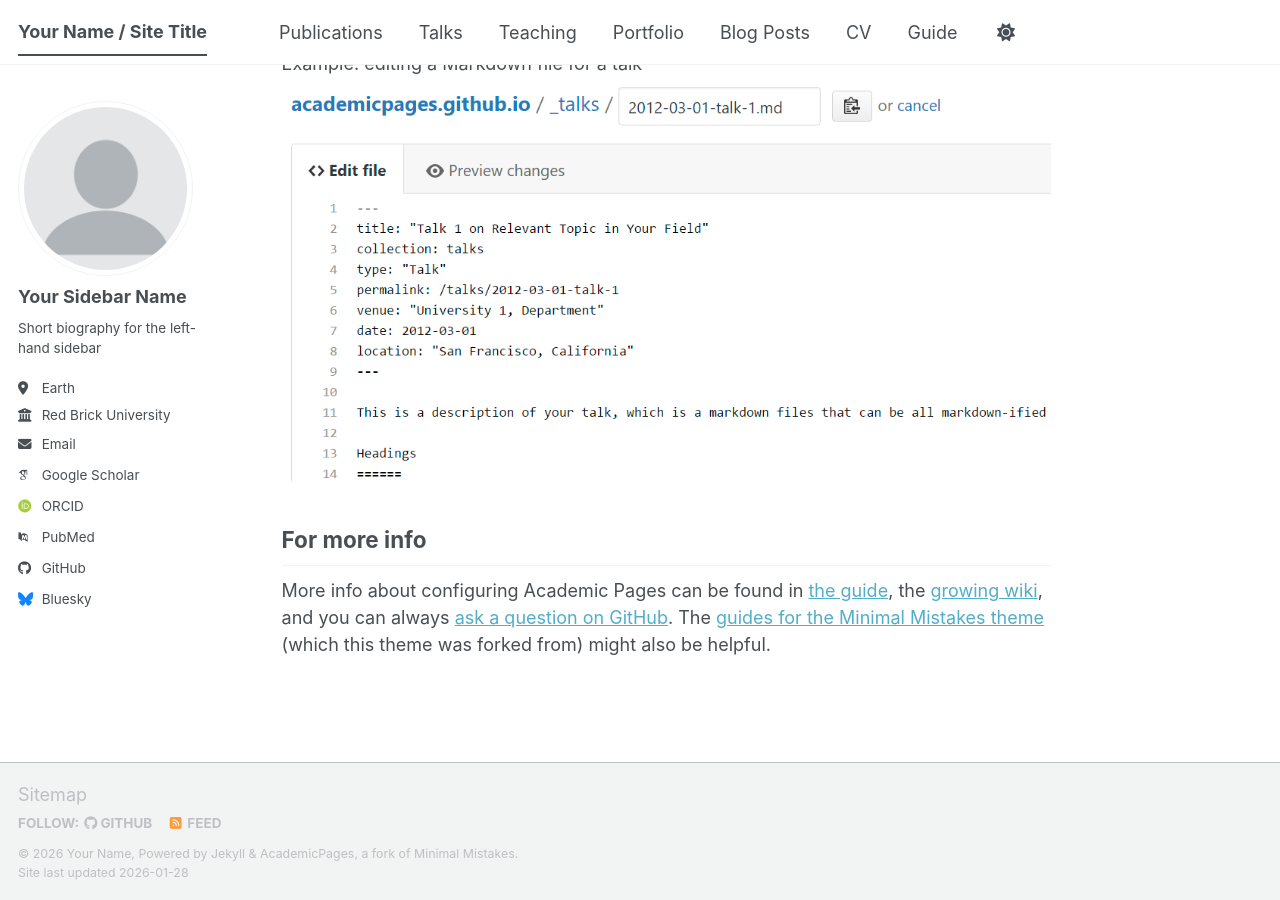
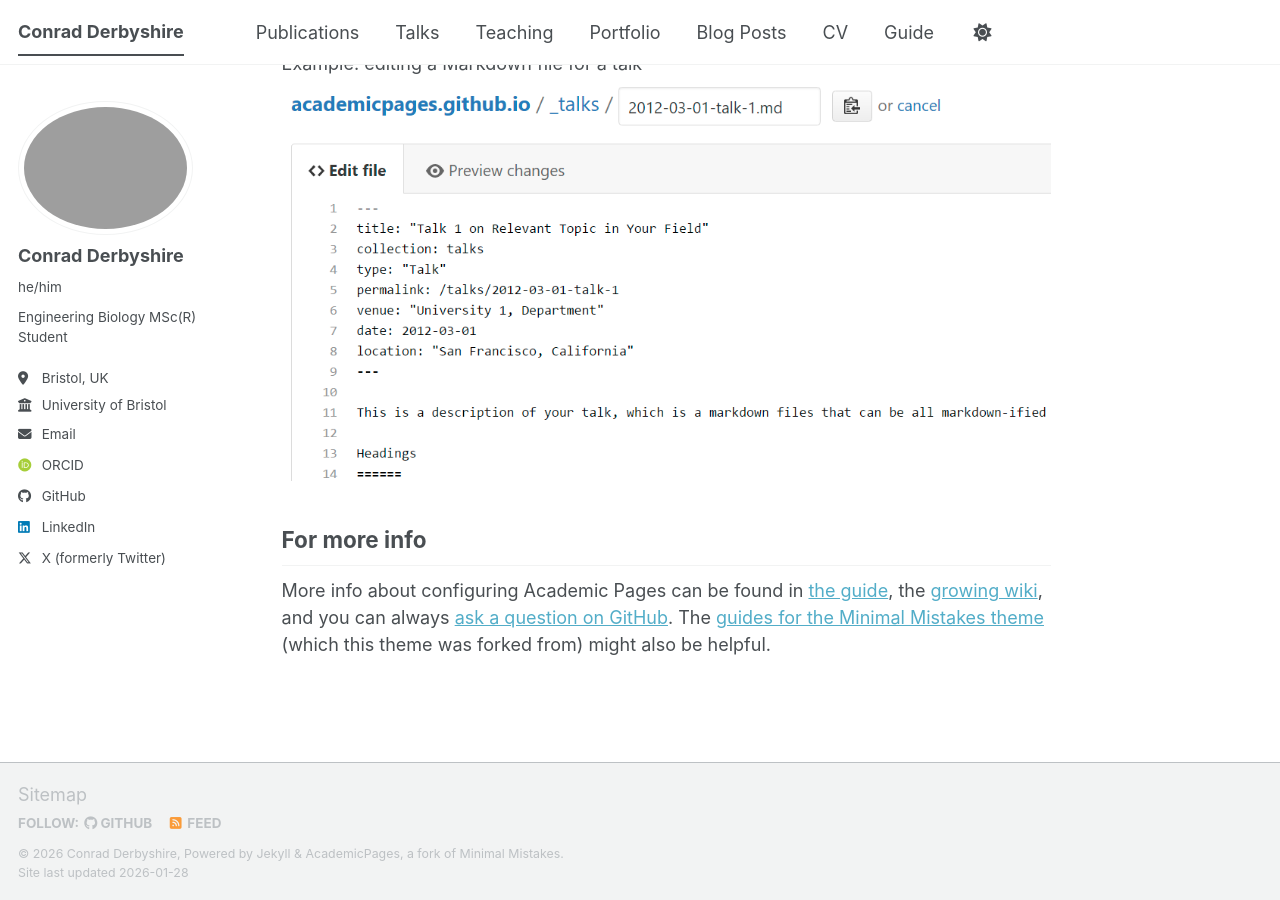
Before and after one commit to conradderbyshire/conradderbyshire.github.io, a Jekyll site: the page built from _pages/about.md, in a window 1280 px wide and 900 px high, scrolled down 2720 px. Built offline with Jekyll 4.4.1, drawn with Linux system fonts in a browser that asks for light colours; some web fonts are replaced; a script bundle is joined from its source files by our own code; library files that are not in the unit come from our copies.

Commit message:
Initial site configuration

```diff
--- a/_config.yml
+++ b/_config.yml
@@ -7,158 +7,154 @@
 # server process.
 
 # Basic Site Settings
-locale                   : "en-US"
-site_theme               : "default" # The available themes options are "default", "air", "sunrise", "mint", "dirt" and "contrast"
-title                    : "Your Name / Site Title"
-title_separator          : "-"
-name                     : &name "Your Name"
-description              : &description "Your Name's academic portfolio"   # Update this with a general description of your site, this is the default if not overridden by a page
-url                      : https://academicpages.github.io # The base hostname & protocol for your site e.g. "https://[your GitHub username].github.io",
-                                                           # or if you already have some other page hosted on Github then use "https://[your GitHub username].github.io/[Your Repo Name]"
-baseurl                  : "" # the subpath of your site, e.g. "/blog"
-repository               : "academicpages/academicpages.github.io"
+locale: "en-US"
+site_theme: "default" # The available themes options are "default", "air", "sunrise", "mint", "dirt" and "contrast"
+title: "Conrad Derbyshire"
+title_separator: "-"
+name: &name "Conrad Derbyshire"
+description: &description "Conrad Derbyshire's academic portfolio" # Update this with a general description of your site, this is the default if not overridden by a page
+url:
+  https://conradderbyshire.github.io # The base hostname & protocol for your site e.g. "https://[your GitHub username].github.io",
+  # or if you already have some other page hosted on Github then use "https://[your GitHub username].github.io/[Your Repo Name]"
+baseurl: "" # the subpath of your site, e.g. "/blog"
+repository: "conradderbyshire/conradderbyshire.github.io"
 
 # Site Author - The following control what appear as part of the author content on the side bar.
 #               If a field is blank the icon and link will not appear, otherwise it will be shown.
 #               Additional customization can be done by editing /_includes/author-profile.html
 author:
   # Biographic information
-  avatar           : "profile.png"
-  name             : "Your Sidebar Name"
-  pronouns         : # example: "she/her"
-  bio              : "Short biography for the left-hand sidebar"
-  location         : "Earth"
-  employer         : "Red Brick University"
-  uri              : # URL
-  email            : "none@example.org"
+  avatar: "conrad_profile.JPG"
+  name: "Conrad Derbyshire"
+  pronouns: "he/him"
+  bio: "Engineering Biology MSc(R) Student"
+  location: "Bristol, UK"
+  employer: "University of Bristol"
+  uri: # URL
+  email: "conrad.derbyshire@gmail.com"
 
   # Academic websites
-  academia         : # URL
-  arxiv            : # URL - Update with the correct link to your profile
-  googlescholar    : "https://scholar.google.com/citations?user=PS_CX0AAAAAJ"
-  inspire-hep      : # URL
-  impactstory      : # URL
-  orcid            : "https://orcid.org/yourorcidurl"
-  semantic         : # URL
-  ssrn             : # URL
-  pubmed           : "https://www.ncbi.nlm.nih.gov/pubmed/?term=john+snow"
-  researchgate     : # URL
-  scopus           : # URL
-  zotero           : # URL
-
+  academia: # URL
+  arxiv: # URL - Update with the correct link to your profile
+  googlescholar: # "https://scholar.google.com/citations?user=PS_CX0AAAAAJ"
+  inspire-hep: # URL
+  impactstory: # URL
+  orcid: "https://orcid.org/0009-0006-6096-7784"
+  semantic: # URL
+  ssrn: # URL
+  pubmed: # "https://www.ncbi.nlm.nih.gov/pubmed/?term=john+snow"
+  researchgate: # URL
+  scopus: # URL
+  zotero: # URL
 
   # Repositories and software development
-  bitbucket        : # Username - Update with your username on the site
-  codepen          : # Username
-  dribbble         : # Username
-  github           : "academicpages"
-  kaggle           : # Username
-  stackoverflow    : # User number or user number and name (i.e., use "1" or "1/jeff-atwood")
+  bitbucket: # Username - Update with your username on the site
+  codepen: # Username
+  dribbble: # Username
+  github: "conradderbyshire"
+  kaggle: # Username
+  stackoverflow: # User number or user number and name (i.e., use "1" or "1/jeff-atwood")
 
   # Social media
-  artstation       : # Username
-  bluesky          : "bsky.app" # Replace this with you Bluesky username
-  facebook         : # Username
-  flickr           : # Username
-  foursquare       : # Username
-  goodreads        : # Username
-  google_plus      : # Username
-  keybase          : # Username
-  instagram        : # Username
-  lastfm           : # Username
-  linkedin         : # Username
-  mastodon         : # URL
-  medium           : # URL
-  pinterest        : # Username
-  soundcloud       : # Username
-  steam            : # Username
-  telegram         : # URL
-  tumblr           : # Username
-  twitter          : # Username for X / Twitter
-  vine             : # Username
-  weibo            : # Username
-  wikipedia        : # Username
-  xing             : # Username
-  youtube          : # Username
-  zhihu            : # Username
+  artstation: # Username
+  bluesky: # "bsky.app" # Replace this with you Bluesky username
+  facebook: # Username
+  flickr: # Username
+  foursquare: # Username
+  goodreads: # Username
+  google_plus: # Username
+  keybase: # Username
+  instagram: # Username
+  lastfm: # Username
+  linkedin: "conradderbyshire" # Username
+  mastodon: # URL
+  medium: # URL
+  pinterest: # Username
+  soundcloud: # Username
+  steam: # Username
+  telegram: # URL
+  tumblr: # Username
+  twitter: "CJ_Derbyshire" # Username for X / Twitter
+  vine: # Username
+  weibo: # Username
+  wikipedia: # Username
+  xing: # Username
+  youtube: # Username
+  zhihu: # Username
 
 # Publication Category - The following the list of publication categories and their headings
 publication_category:
   books:
-    title: 'Books'
+    title: "Books"
   manuscripts:
-    title: 'Journal Articles'
+    title: "Journal Articles"
   conferences:
-    title: 'Conference Papers'
+    title: "Conference Papers"
 
 # Site Settings
-teaser                   :  # filename of teaser fallback teaser image placed in /images/ for social media previews
-breadcrumbs              : false # true, false (default)
-words_per_minute         : 160
-future                   : true
-read_more                : "disabled" # if enabled, adds "Read more" links to excerpts
-talkmap_link             : false      #change to true to add link to talkmap on talks page
+teaser: # filename of teaser fallback teaser image placed in /images/ for social media previews
+breadcrumbs: false # true, false (default)
+words_per_minute: 160
+future: true
+read_more: "disabled" # if enabled, adds "Read more" links to excerpts
+talkmap_link: false #change to true to add link to talkmap on talks page
 comments:
-  provider               : # false (default), "disqus", "discourse", "facebook", "google-plus", "staticman", "custom"
+  provider: # false (default), "disqus", "discourse", "facebook", "google-plus", "staticman", "custom"
   disqus:
-    shortname            :
+    shortname:
   discourse:
-    server               : # https://meta.discourse.org/t/embedding-discourse-comments-via-javascript/31963 , e.g.: meta.discourse.org
+    server: # https://meta.discourse.org/t/embedding-discourse-comments-via-javascript/31963 , e.g.: meta.discourse.org
   facebook:
-    appid                :
-    num_posts            : # 5 (default)
-    colorscheme          : # "light" (default), "dark"
+    appid:
+    num_posts: # 5 (default)
+    colorscheme: # "light" (default), "dark"
 staticman:
-  allowedFields          : ['name', 'email', 'url', 'message']
-  branch                 : "gh-pages" # "master", "gh-pages"
-  commitMessage          : "New comment."
-  filename               : comment-{@timestamp}
-  format                 : "yml"
-  moderation             : true
-  path                   : "_data/comments/{options.slug}"
-  requiredFields         : ['name', 'email', 'message']
+  allowedFields: ["name", "email", "url", "message"]
+  branch: "gh-pages" # "master", "gh-pages"
+  commitMessage: "New comment."
+  filename: comment-{@timestamp}
+  format: "yml"
+  moderation: true
+  path: "_data/comments/{options.slug}"
+  requiredFields: ["name", "email", "message"]
   transforms:
-    email                : "md5"
+    email: "md5"
   generatedFields:
     date:
-      type               : "date"
+      type: "date"
       options:
-        format           : "iso8601" # "iso8601" (default), "timestamp-seconds", "timestamp-milliseconds"
+        format: "iso8601" # "iso8601" (default), "timestamp-seconds", "timestamp-milliseconds"
 atom_feed:
-  hide                   : false     # change to true to hide the RSS feed in the footer
-  path                   : # blank (default) uses feed.xml
-
+  hide: false # change to true to hide the RSS feed in the footer
+  path: # blank (default) uses feed.xml
 
 # SEO Related
-google_site_verification :
-bing_site_verification   :
-alexa_site_verification  :
-yandex_site_verification :
-
+google_site_verification:
+bing_site_verification:
+alexa_site_verification:
+yandex_site_verification:
 
 # Social Sharing
 twitter:
-  username               : &twitter
+  username: &twitter
 facebook:
-  username               :
-  app_id                 :
-  publisher              :
-og_image                 :  # Social media default site image
-og_description           :  # Social media default site image description
+  username:
+  app_id:
+  publisher:
+og_image: # Social media default site image
+og_description: # Social media default site image description
 # For specifying social profiles
 # - https://developers.google.com/structured-data/customize/social-profiles
 social:
-  type                   : # Person or Organization (defaults to Person)
-  name                   : # If the user or organization name differs from the site's name
+  type: # Person or Organization (defaults to Person)
+  name: # If the user or organization name differs from the site's name
   links: # An array of links to social media profiles
-
 
 # Analytics
 analytics:
-  provider               :  "false" # false (default), "google", "google-universal", "google-analytics-4", "custom"
+  provider: "false" # false (default), "google", "google-universal", "google-analytics-4", "custom"
   google:
-    tracking_id          :
-
+    tracking_id:
 
 # Reading Files
 include:
@@ -198,14 +194,12 @@ keep_files:
 encoding: "utf-8"
 markdown_ext: "markdown,mkdown,mkdn,mkd,md"
 
-
 # Conversion
 markdown: kramdown
 highlighter: rouge
 lsi: false
 excerpt_separator: "\n\n"
 incremental: false
-
 
 # Markdown Processing
 kramdown:
@@ -217,7 +211,6 @@ kramdown:
   toc_levels: 1..6
   smart_quotes: lsquo,rsquo,ldquo,rdquo
   enable_coderay: false
-
 
 # These settings control the types of collections used by the template
 collections:
@@ -233,7 +226,6 @@ collections:
   talks:
     output: true
     permalink: /:collection/:path/
-
 
 # These settings control how pages and collections are included in the site
 defaults:
@@ -291,19 +283,16 @@ defaults:
       author_profile: true
       share: true
 
-
 # Sass/SCSS
 sass:
   sass_dir: _sass
   style: compressed # https://sass-lang.com/documentation/file.SASS_REFERENCE.html#output_style
-
 
 # Outputting
 permalink: /:categories/:title/
 # paginate: 5 # amount of posts to show
 # paginate_path: /page:num/
 timezone: Etc/UTC # https://en.wikipedia.org/wiki/List_of_tz_database_time_zones
-
 
 # Plugins
 plugins:
@@ -322,7 +311,6 @@ whitelist:
   - jekyll-sitemap
   - jekyll-redirect-from
   - jemoji
-
 
 # Archives
 #  Type
@@ -352,7 +340,6 @@ tag_archive:
 #     category: /categories/:name/
 #     tag: /tags/:name/
 
-
 # HTML Compression
 # - https://jch.penibelst.de/
 compress_html:
```
